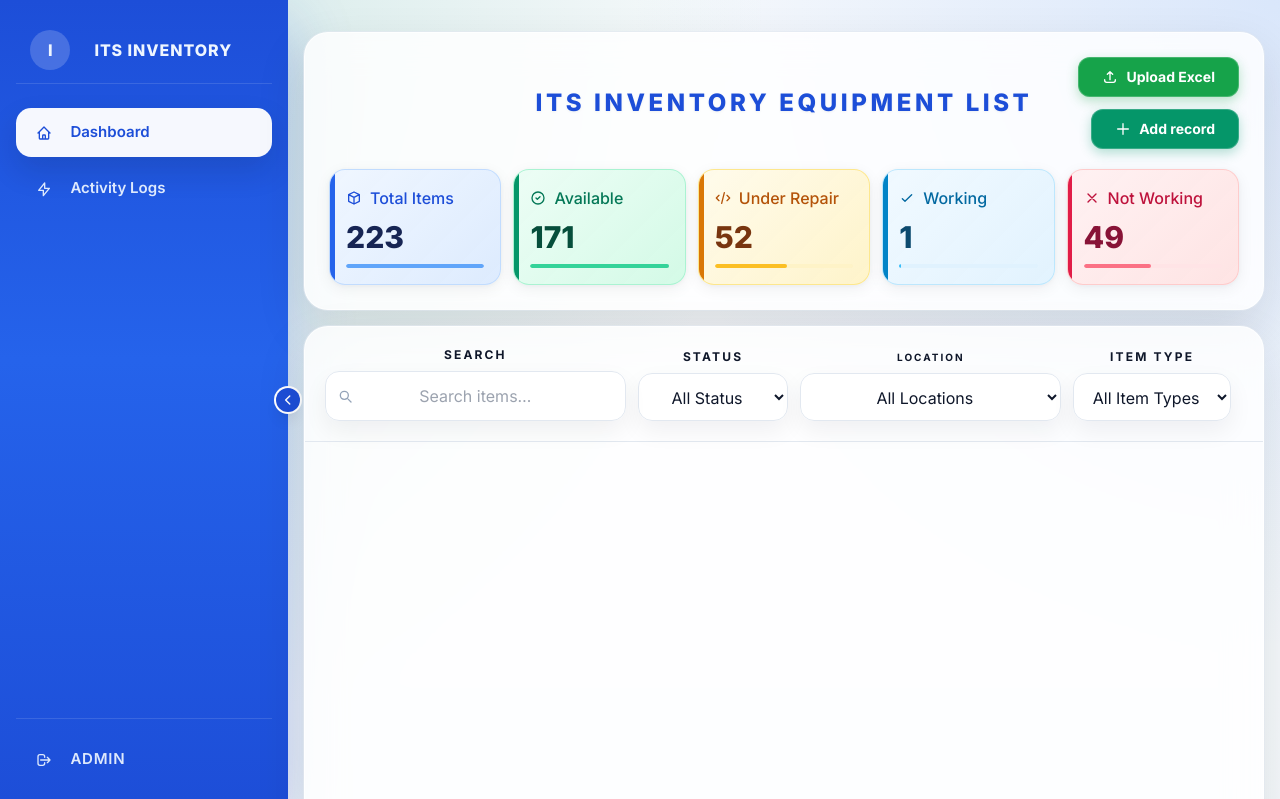
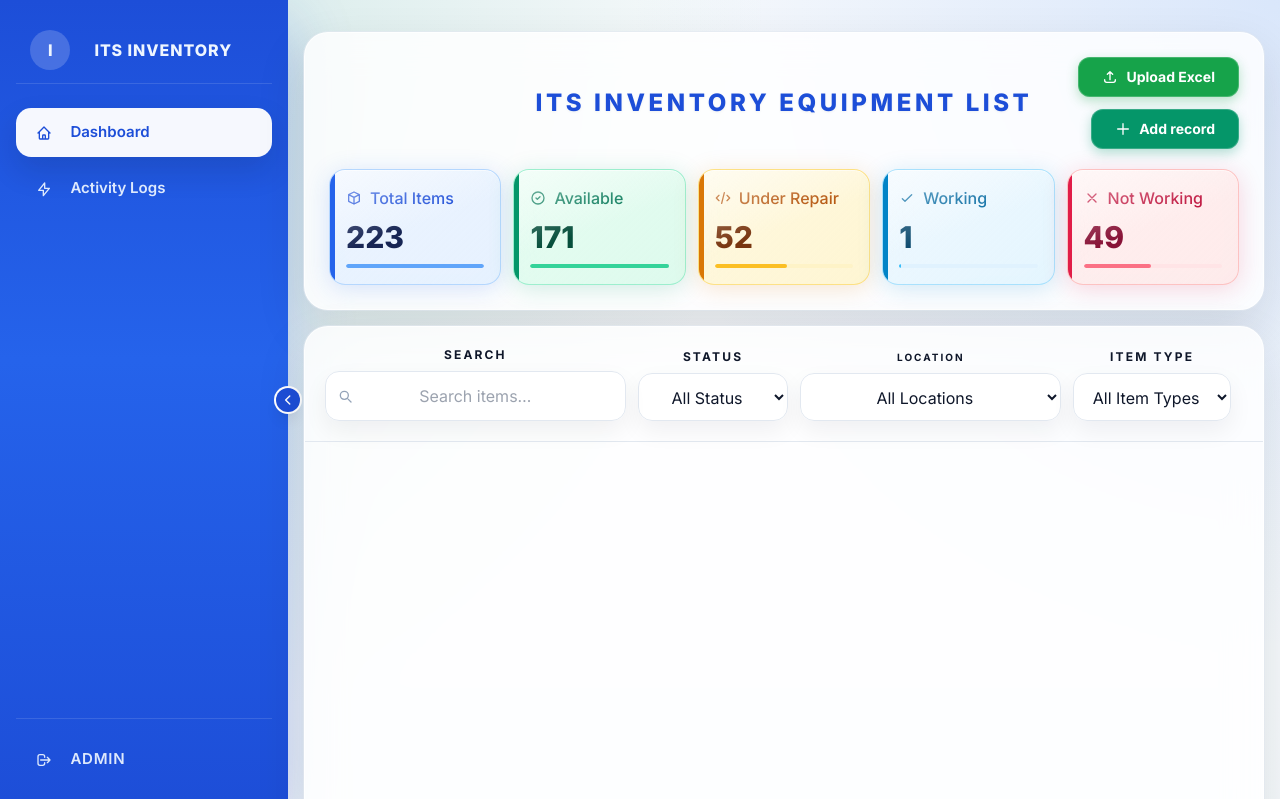
Before and after one commit to TheUnshackled1/ITS-INVENTORY-SYSTEM, a Django app: page / in a window 1280 px wide. Shown: the top 799 px of the page. Run offline with Django 5.2, Linux system fonts and the light colour scheme; a user stored in the database is signed in; data comes from the database, SQL or seed files in the repository; both versions use the stored data as it was after the commit; some libraries are stand-ins or nearby versions.

Commit message:
feat: add inventory CSS styles and update database schema

```diff
--- a/static/css/inventory.css
+++ b/static/css/inventory.css
@@ -30,15 +30,35 @@ table {
     border-radius: 1rem;
     background: var(--card-bg);
     border: 1px solid var(--card-border);
-    box-shadow: 0 4px 16px rgba(15, 23, 42, 0.06), 0 1px 4px rgba(15, 23, 42, 0.04);
+    backdrop-filter: blur(16px) saturate(180%);
+    -webkit-backdrop-filter: blur(16px) saturate(180%);
+    box-shadow:
+        0 4px 24px var(--card-shadow),
+        0 1px 0 rgba(255,255,255,0.55) inset;
     min-height: 100%;
     transition: transform 200ms ease, box-shadow 200ms ease;
     cursor: default;
 }
 
+/* Glossy top-edge highlight */
+.stats-card::after {
+    content: "";
+    position: absolute;
+    inset: 0;
+    border-radius: inherit;
+    background: linear-gradient(
+        160deg,
+        rgba(255, 255, 255, 0.55) 0%,
+        rgba(255, 255, 255, 0.0) 50%
+    );
+    pointer-events: none;
+}
+
 .stats-card:hover {
     transform: translateY(-3px);
-    box-shadow: 0 12px 32px rgba(15, 23, 42, 0.12), 0 4px 12px rgba(15, 23, 42, 0.06);
+    box-shadow:
+        0 16px 40px var(--card-shadow),
+        0 1px 0 rgba(255,255,255,0.65) inset;
 }
 
 .stats-card::before {
@@ -49,6 +69,7 @@ table {
     background: var(--card-accent);
     border-radius: 0 2px 2px 0;
     transition: width 200ms ease;
+    z-index: 1;
 }
 
 .stats-card:hover::before {
@@ -67,37 +88,42 @@ table {
 
 .stats-card--total {
     --card-accent: #2563eb;
-    --card-bg: linear-gradient(135deg, rgba(239, 246, 255, 0.97), rgba(219, 234, 254, 0.94));
-    --card-border: rgba(191, 219, 254, 0.95);
-    --card-icon-bg: rgba(219, 234, 254, 0.95);
+    --card-bg: linear-gradient(135deg, rgba(219, 234, 254, 0.55), rgba(191, 219, 254, 0.38));
+    --card-border: rgba(147, 197, 253, 0.6);
+    --card-icon-bg: rgba(219, 234, 254, 0.7);
+    --card-shadow: rgba(37, 99, 235, 0.18);
 }
 
 .stats-card--available {
     --card-accent: #059669;
-    --card-bg: linear-gradient(135deg, rgba(236, 253, 245, 0.97), rgba(209, 250, 229, 0.94));
-    --card-border: rgba(167, 243, 208, 0.95);
-    --card-icon-bg: rgba(209, 250, 229, 0.95);
+    --card-bg: linear-gradient(135deg, rgba(209, 250, 229, 0.55), rgba(167, 243, 208, 0.38));
+    --card-border: rgba(110, 231, 183, 0.6);
+    --card-icon-bg: rgba(209, 250, 229, 0.7);
+    --card-shadow: rgba(5, 150, 105, 0.18);
 }
 
 .stats-card--repair {
     --card-accent: #d97706;
-    --card-bg: linear-gradient(135deg, rgba(255, 251, 235, 0.97), rgba(254, 243, 199, 0.94));
-    --card-border: rgba(253, 230, 138, 0.95);
-    --card-icon-bg: rgba(254, 243, 199, 0.95);
+    --card-bg: linear-gradient(135deg, rgba(254, 243, 199, 0.55), rgba(253, 230, 138, 0.38));
+    --card-border: rgba(252, 211, 77, 0.6);
+    --card-icon-bg: rgba(254, 243, 199, 0.7);
+    --card-shadow: rgba(217, 119, 6, 0.18);
 }
 
 .stats-card--working {
     --card-accent: #0284c7;
-    --card-bg: linear-gradient(135deg, rgba(240, 249, 255, 0.97), rgba(224, 242, 254, 0.94));
-    --card-border: rgba(186, 230, 253, 0.95);
-    --card-icon-bg: rgba(224, 242, 254, 0.95);
+    --card-bg: linear-gradient(135deg, rgba(224, 242, 254, 0.55), rgba(186, 230, 253, 0.38));
+    --card-border: rgba(125, 211, 252, 0.6);
+    --card-icon-bg: rgba(224, 242, 254, 0.7);
+    --card-shadow: rgba(2, 132, 199, 0.18);
 }
 
 .stats-card--not-working {
     --card-accent: #e11d48;
-    --card-bg: linear-gradient(135deg, rgba(255, 241, 242, 0.97), rgba(254, 226, 226, 0.94));
-    --card-border: rgba(254, 202, 202, 0.95);
-    --card-icon-bg: rgba(254, 226, 226, 0.95);
+    --card-bg: linear-gradient(135deg, rgba(254, 226, 226, 0.55), rgba(254, 202, 202, 0.38));
+    --card-border: rgba(252, 165, 165, 0.6);
+    --card-icon-bg: rgba(254, 226, 226, 0.7);
+    --card-shadow: rgba(225, 29, 72, 0.18);
 }
 
 
```
Also changed, not shown: db.sqlite3.
